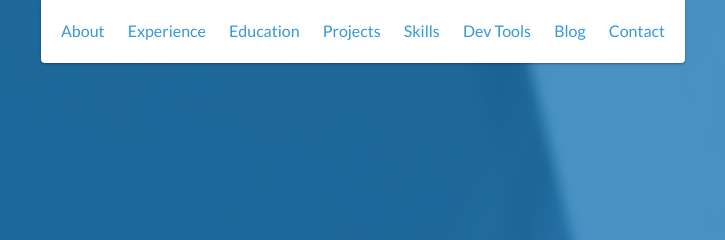
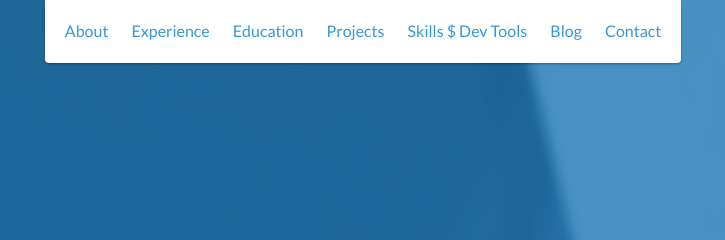
Before and after one commit to mudu93/mudu93.github.io, a website: page index.html in a window 1280 px wide. Shown: the top 240 px of the page, 277-1002 px from the left. Drawn offline with nearby package versions, Linux system fonts and the light colour scheme.

Commit message:
Update index.html

```diff
--- a/index.html
+++ b/index.html
@@ -36,11 +36,9 @@
             <li>
                 <a href="#projects">Projects</a>
             </li>
+
             <li>
-                <a href="#skills">Skills</a>
-            </li>
-            <li>
-                <a href="#DevTools">Dev Tools</a>
+                <a href="#DevTools">Skills $ Dev Tools</a>
             </li>
             <li>
                 <a href="https://differentpen.wordpress.com/" class="no-scroll">Blog</a>
```
